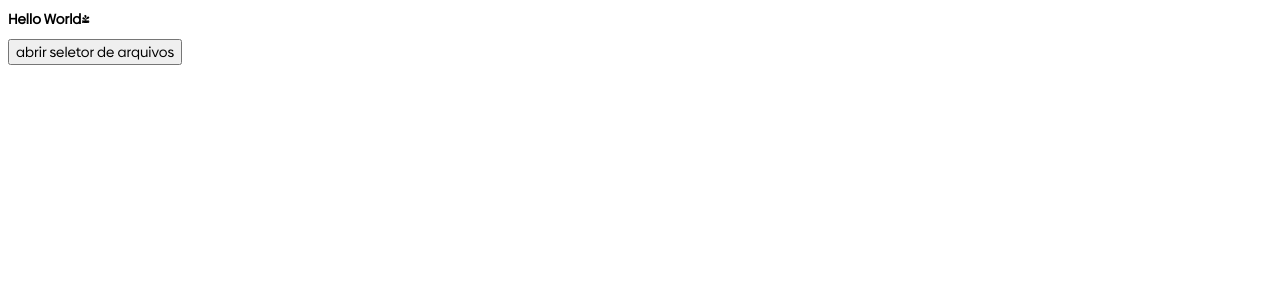
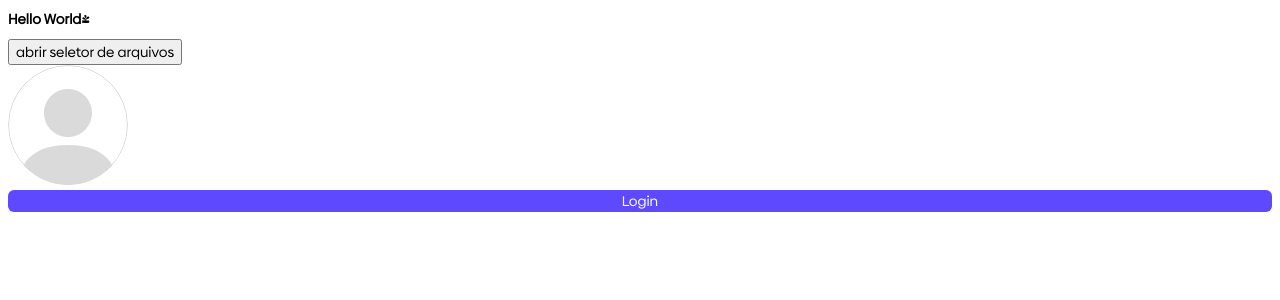
Before and after one commit to moraisGustavo/devagram-react-next, a Next.js app: page / in a window 1280 px wide. Shown: the top 300 px of the page. Built offline with nearby package versions, Linux system fonts and the light colour scheme.

Commit message:
Avatar e botao primario

```diff
--- /dev/null
+++ b/componentes/avatar/index.js
@@ -0,0 +1,17 @@
+import avatarImg from '../../public/imagens/avatar.svg';
+
+export default function Avatar({ src }) {
+    const getAvatar = () =>{
+        if ( src && src !== 'undefined'){
+            return src
+        }
+        return avatarImg.src;
+    }
+    return(
+        <img
+            src={getAvatar()}
+            alt='Avatar'
+            className='avatar'
+        />
+    );
+}
--- /dev/null
+++ b/componentes/botao/botao.scss
@@ -0,0 +1,38 @@
+@mixin botaoPrimario {
+    background-color: $corPrimaria;
+    color: $branco;
+}
+
+@mixin botaoInvertido{
+    background-color: $branco;
+    color: $corPrimaria;
+    border: 1px $corPrimaria solid;
+}
+
+
+.btn{
+    width: 100%;
+    border: none;
+    border-radius: 6px;
+    cursor: pointer;
+
+    &.primaria{
+        @include botaoPrimario;
+
+        &:hover{
+            @include botaoInvertido;
+        }
+    }
+
+    &.invertido{
+        @include botaoInvertido;
+
+        &:hover{
+           @include botaoPrimario;
+        }
+    }
+
+    &:disabled {
+        opacity: 0.5;
+    }
+}
--- /dev/null
+++ b/componentes/botao/index.js
@@ -0,0 +1,18 @@
+export default function Botao({
+    tipo = 'button',
+    texto,
+    cor = 'primaria',
+    desabilitado = false,
+    manipularClick,
+}) {
+    return (
+        <button
+            type={tipo}
+            className={`btn ${cor}`}
+            disabled={desabilitado}
+            onClick={manipularClick}
+        >
+            {texto}
+        </button>
+    );
+}
--- a/componentes/uploadImagem/index.js
+++ b/componentes/uploadImagem/index.js
@@ -8,23 +8,24 @@ export function UploadImagem ({
     aoSetarAreferencia
 }) {
     const refereciaInput = useRef(null);
-
     useEffect(() => {
         if(!aoSetarAreferencia){
             return;
         }
-
         aoSetarAreferencia(refereciaInput?.current);
     }, [refereciaInput?.current]);
+
 
     const abrirSeletorArquivos =() => {
         refereciaInput?.current?.click();
     }
 
+
     const aoAlterarImagem = () => {
         if(!refereciaInput?.current?.files?.length){
             return;
         }
+
 
         const arquivo = refereciaInput?.current?.files[0];
         const fileReader = new FileReader();
--- a/pages/index.js
+++ b/pages/index.js
@@ -2,6 +2,8 @@ import Head from 'next/head'
 import Image from 'next/image'
 import { UploadImagem } from '../componentes/uploadImagem'
 import { useRef, useState } from 'react'
+import Botao from '../componentes/botao';
+import Avatar from '../componentes/avatar';
 
 
 export default function Home() {
@@ -20,6 +22,13 @@ export default function Home() {
         imagemPreview={imagem?.preview}
         aoSetarAreferencia={(ref) => refereciaInput.current = ref}
       />
+      <Avatar />
+      <Botao
+        texto={'Login'}
+        manipularClick={() =>
+          console.log('Botao Clicado')}
+          cor='primaria'
+      />
     </>
   )
 }
--- a/styles/globals.scss
+++ b/styles/globals.scss
@@ -1,11 +1,17 @@
 @import '../public/fonts/fonts.scss';
 @import 'variaveis.scss';
+@import '../componentes/botao/botao.scss';
 
 *{
   font-family: $fontRegular;
   font-size: 14px;
 }
 
+.avatar{
+  border-radius: 50%;
+  object-fit: cover;
+}
+
 .oculto {
   display: none;
 }
--- a/styles/variaveis.scss
+++ b/styles/variaveis.scss
@@ -2,7 +2,7 @@ $fontRegular: 'biennale-regular';
 $fontBold: 'biennale-bold';
 $fontLight: 'biennale-light';
 
-$corPrimaria02: #5E49FF;
+$corPrimaria: #5E49FF;
 $corPrimaria03: #25CBD3;
 $corPrimaria04:#F0F5FF;
 
```
Also changed, not shown: public/imagens/avatar.svg (added).
